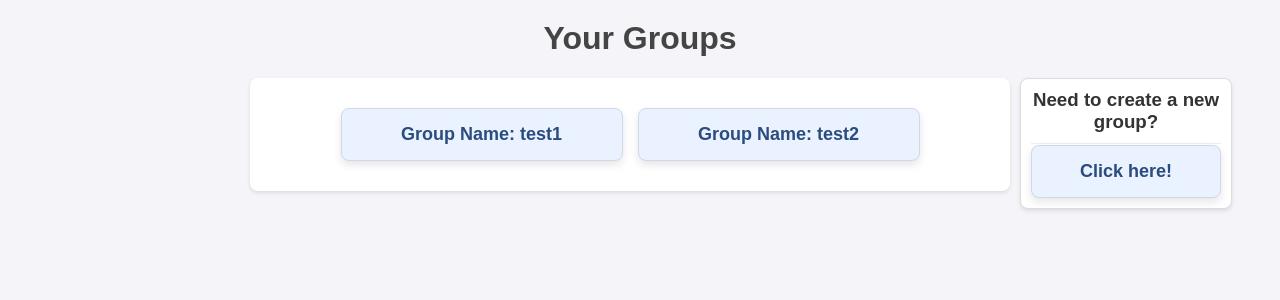
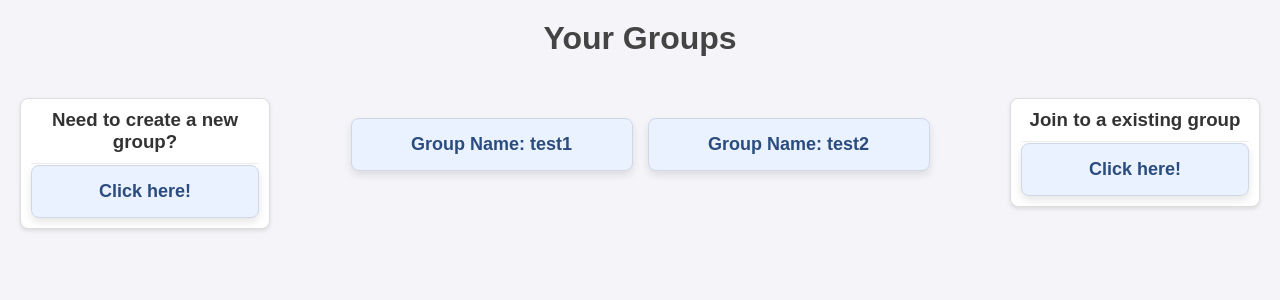
Before and after one commit to thangarajarvind/FairShare, a Flask app: page / in a window 1280 px wide. Shown: the top 300 px of the page. Run offline with Flask 3, Linux system fonts and the light colour scheme; a user stored in the database is signed in; data comes from the database, SQL or seed files in the repository.

Commit message:
Implemented join_group functionality

```diff
--- a/flask_app/app.py
+++ b/flask_app/app.py
@@ -278,7 +278,6 @@ def group_list():
         print("Traceback:", traceback.format_exc())
         return "An error occurred loading the group list", 500
 
-
 @app.route('/group/<int:group_id>/invoices')
 def group_invoices(group_id):
     if 'user_id' not in session:
@@ -308,24 +307,23 @@ def group_invoices(group_id):
         if not user_group:
             return "User is not associated with this group", 403  # Unauthorized if user is not part of the group
 
-        user_group_id = user_group['user_group_id']
-
-        # Step 3: Fetch invoices related to the user_group_id
+        # Step 3: Fetch all invoices related to the group_id
         mycursor.execute("""
             SELECT InvoiceID, OrderNumber, Date, Total, Tax
             FROM Invoice
-            WHERE user_group_id = %s
-        """, (user_group_id,))
+            WHERE group_id = %s
+        """, (group_id,))
         invoices = mycursor.fetchall()
 
         mycursor.close()
 
-        return render_template('invoices.html', invoices=invoices, group_id=group_id, group_code = group_code)
+        return render_template('invoices.html', invoices=invoices, group_id=group_id, group_code=group_code)
 
     except Exception as e:
         print("Error in group_invoices:", str(e))
         print("Traceback:", traceback.format_exc())
         return "An error occurred loading the invoices", 500
+
 
 
 # @app.route('/invoice/<int:invoice_id>/details')
@@ -494,33 +492,114 @@ def confirm_splits():
 #         print("Error in split-summary:", str(e))
 #         return "An error occurred", 500
 
+#new
+
 @app.route('/split-summary/<int:invoice_id>')
 def split_summary(invoice_id):
     if 'user_id' not in session:
         return redirect(url_for('login'))
 
     try:
-        # Query to fetch item splits and related details
         query = """
-        SELECT id.ItemName, id.Quantity, id.Price, u.username, us.split_amount, us.created_at
+        SELECT
+            id.ItemName,
+            COUNT(us.user_id) AS shares,  -- Number of shares
+            id.Price,
+            u.username,
+            SUM(us.split_amount) AS total_share,  -- Sum of user's share amount
+            MAX(us.created_at) AS last_updated
         FROM user_item_splits us
         JOIN InvoiceDetails id ON id.DetailID = us.DetailID
         JOIN users u ON u.user_id = us.user_id
         WHERE id.InvoiceID = %s
+        GROUP BY id.ItemName, id.Price, u.username
+        ORDER BY u.username, id.ItemName
         """
         mycursor.execute(query, (invoice_id,))
         data = mycursor.fetchall()
 
-        # Group data by username for display
+        print("Query Result:", data)  # Debugging: Print fetched data
+
+        # Group data by username for structured display
         user_groups = {}
         for row in data:
-            username = row[3]  # 'username' is the 4th column (index 3) in the tuple
+            username = row[3]  # 'username'
             if username not in user_groups:
                 user_groups[username] = {'items': [], 'total_share': Decimal(0)}
             user_groups[username]['items'].append(row)
-            user_groups[username]['total_share'] += row[4]  # 'split_amount' is the 5th column (index 4)
+            user_groups[username]['total_share'] += row[4]  # 'total_share'
 
         return render_template('split_summary.html', user_groups=user_groups)
     except Exception as e:
-        print("Error in split_summary:", str(e))
+        print(f"Error in split_summary: {str(e)}")
         return "An error occurred loading the split summary", 500
+
+
+@app.route('/join_group', methods=['GET', 'POST'])
+def join_group():
+    # Check if the user is authenticated (user_id in session)
+    if 'user_id' not in session:
+        return redirect(url_for('login'))  # Redirect to login if not authenticated
+
+    # Get the user_id from the session
+    user_id = session['user_id']
+
+    if request.method == 'POST':
+        group_code = request.form['group_code']
+
+        # Check if the group code exists in the groups table with case-sensitivity
+        mycursor.execute("SELECT * FROM `groups` WHERE `code` = BINARY %s", (group_code,))
+        group = mycursor.fetchone()
+
+        if not group:
+            # If the group code is invalid
+            return render_template('join_group.html', error_message="Invalid group code!")
+
+        group_id = group[0]  # Assuming group_id is the first column in the result
+
+        # Check if the user is already a member of the group
+        mycursor.execute("SELECT * FROM `user_groups` WHERE `user_id` = %s AND `group_id` = %s", (user_id, group_id))
+        user_group = mycursor.fetchone()
+
+        if user_group:
+            # If the user is already in the group
+            return render_template('join_group.html', error_message="You are already a member of this group!")
+
+        # Add the user to the group in the user_groups table
+        mycursor.execute("INSERT INTO `user_groups` (`user_id`, `group_id`) VALUES (%s, %s)", (user_id, group_id))
+        mydb.commit()
+
+        # Redirect to the group's invoices page
+        return redirect(url_for('group_invoices', group_id=group_id))
+
+    return render_template('join_group.html')
+
+
+# @app.route('/group_invoices/<int:group_id>')
+# def group_invoices(group_id):
+#     # Logic for displaying group invoices, replace with actual logic
+#     return f"Displaying invoices for group ID: {group_id}"
+
+@app.route('/group_invoices/<int:group_id>')
+def group_invoices_page(group_id):
+    # Your existing logic here
+    if 'user_id' not in session:
+        return redirect(url_for('login'))  # Redirect to login if not authenticated
+
+    user_id = session['user_id']
+
+    mycursor.execute("SELECT user_group_id FROM `user_groups` WHERE `user_id` = %s AND `group_id` = %s", (user_id, group_id))
+    user_group = mycursor.fetchone()
+
+    if not user_group:
+        return redirect(url_for('join_group'))
+
+    user_group_id = user_group[0]
+
+    mycursor.execute("SELECT * FROM `Invoice` WHERE `user_group_id` = %s", (user_group_id,))
+    invoices = mycursor.fetchall()
+
+    if not invoices:
+        return render_template('group_invoices.html', group_id=group_id, message="No invoices found for this group.")
+
+    return render_template('group_invoices.html', group_id=group_id, invoices=invoices)
--- a/flask_app/templates/group_list.html
+++ b/flask_app/templates/group_list.html
@@ -12,34 +12,31 @@
             background-color: #f4f4f9;
             color: #333;
         }
+
         .page-container {
             display: flex;
             justify-content: space-between;
             align-items: flex-start;
-            padding: 0 250px; /* Space at both edges of the container */
-            gap: 10px; /* Controls the space between the table and User Summary */
+            padding: 20px;
+            gap: 20px; /* Controls the space between the side containers and the group content */
         }
 
-        .main-content {
-            flex: 1; /* Main content takes up the remaining space */
-            max-width: 900px;
-            background: #fff;
-            box-shadow: 0 2px 4px rgba(0, 0, 0, 0.1);
-            border-radius: 8px;
-            padding: 30px;
+        /* Side container for both boxes (left and right) */
+        .side-container {
+            width: 250px; /* Fixed width for each box */
+            display: flex;
+            flex-direction: column;
+            gap: 20px; /* Space between the boxes inside the container */
         }
 
-        .user-summary-container {
-            width: 10px; /* Fixed width for User Summary box */
-            flex-shrink: 0; /* Prevent User Summary box from resizing */
-        }
+        /* Individual user-summary box */
         .user-summary-box {
             background: white;
             border: 1px solid #ddd;
             border-radius: 8px;
             padding: 10px;
-            width: 190px;
             box-shadow: 0 2px 4px rgba(0,0,0,0.1);
+            height: 100%; /* Ensures equal height for both boxes */
         }
 
         .user-summary-box h3 {
@@ -49,36 +46,21 @@
             text-align: center;
         }
 
-        .user-row {
-            display: flex;
-            justify-content: space-between;
-            margin-bottom: 8px;
-        }
-
-        .total-summary {
-            margin-top: 15px;
-        }
-
-        .total-row {
-            display: flex;
-            justify-content: space-between;
-            font-weight: bold;
-            margin-top: 10px;
-        }
-
         h1 {
             text-align: center;
             margin-top: 20px;
             color: #444;
         }
 
-        .container {
-            max-width: 800px;
-            margin: 20px auto;
-            padding: 10px;
-            background: #fff;
-            box-shadow: 0 2px 4px rgba(0, 0, 0, 0.1);
-            border-radius: 8px;
+        /* Main content area where the groups will be displayed */
+        .main-content {
+            flex: 1;
+            display: flex;
+            justify-content: center;
+            align-items: center;
+            gap: 20px;
+            flex-wrap: wrap;
+            padding: 20px;
         }
 
         .group-list {
@@ -86,6 +68,7 @@
             flex-wrap: wrap;
             gap: 15px;
             justify-content: center;
+            width: 100%;
         }
 
         .group-card {
@@ -128,6 +111,19 @@
 <body>
     <h1>Your Groups</h1>
     <div class="page-container">
+        <!-- Left side container for the first box -->
+        <div class="side-container">
+            <div class="user-summary-box">
+                <h3>Need to create a new group?</h3>
+                <div class="group-list">
+                    <a href="#" class="group-card">
+                        <h2>Click here!</h2>
+                    </a>
+                </div>
+            </div>
+        </div>
+
+        <!-- Main content area where the groups are displayed -->
         <div class="main-content">
             {% if groups %}
                 <div class="group-list">
@@ -141,15 +137,18 @@
                 <p class="no-groups">No groups found.</p>
             {% endif %}
         </div>
-    <div class="user-summary-container">
+
+        <!-- Right side container for the second box -->
+        <div class="side-container">
             <div class="user-summary-box">
-            <h3>Need to create a new group?</h3>
+                <h3>Join to a existing group</h3>
                 <div class="group-list">
-                    <a href="#" class="group-card">
+                    <a href="/join_group" class="group-card">
                         <h2>Click here!</h2>
                     </a>
                 </div>
             </div>
         </div>
+    </div>
 </body>
 </html>
```
Also changed, not shown: InvoiceDB.sql (+4 -4 lines), flask_app/templates/group_invoices.html (added, +38 -0 lines), flask_app/templates/join_group.html (added, +30 -0 lines), flask_app/templates/split_summary.html (+20 -71 lines), 1 other file. Lines whose indentation alone changed are shown as unchanged.
